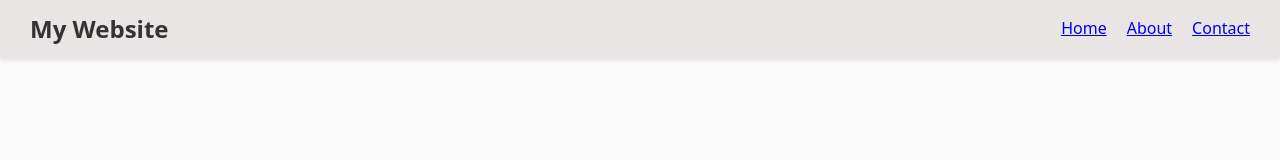
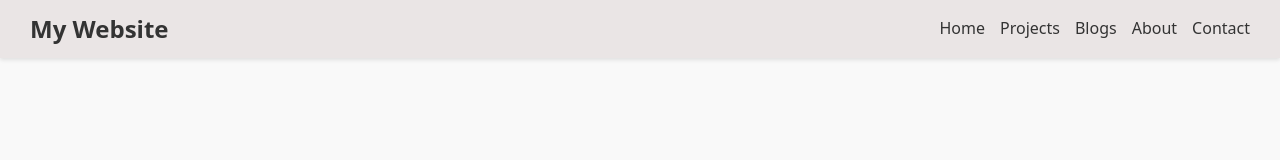
Before and after one commit to mukund-ahire/Basic-Website, a plain HTML site: page index.html in a window 1280 px wide. Drawn offline with Linux system fonts and the light colour scheme.

Commit message:
The files updated are only for desktop website.

```diff
--- a/css/styles.css
+++ b/css/styles.css
@@ -11,7 +11,7 @@
     color: #333;
   }
 
-  .header{
+  header{
     background-color: rgba(109, 60, 60, 0.1);          /* Background color */
     color: #333;                     /* Text color */
     padding: 10px;                   /* Space inside header */
@@ -29,11 +29,27 @@
     font-size: 1.5rem;
     font-weight: bold;
     margin-left: 20px;
+    transition: color 0.3s;
+  }
+
+  header .logo:hover{
+    color: #e98253;
   }
 
   header nav ul {
     list-style: none;
     display: flex;
-    gap: 20px;
+    gap: 15px;
     margin-right: 20px;
   }
+
+  header nav ul li a {
+    text-decoration: none;
+    color: #333;
+    font-weight: 400;
+    transition: color 0.3s;
+  }
+
+  header nav ul li a:hover {
+    color: #e98253;
+  }
--- a/index.html
+++ b/index.html
@@ -12,9 +12,11 @@
       <h1 class="logo">My Website</h1>
       <nav>
         <ul>
-        <a href="#">Home</a>
-        <a href="#">About</a>
-        <a href="#">Contact</a>
+        <li><a href="#">Home</a></li>
+        <li><a href="#">Projects</a></li>
+        <li><a href="#">Blogs</a></li>
+        <li><a href="#">About</a></li>
+        <li><a href="#">Contact</a></li>
       </nav>
     </ul>
   </header>
```
